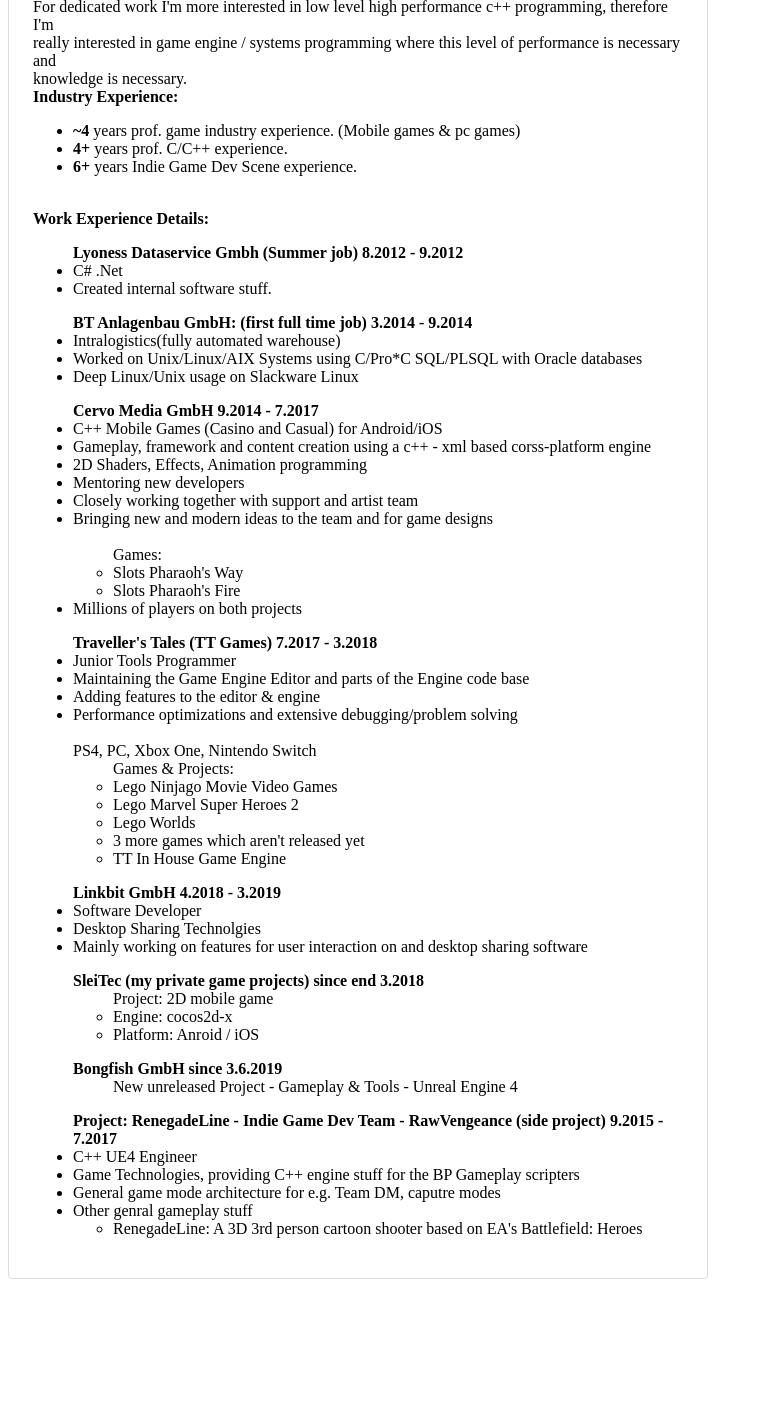
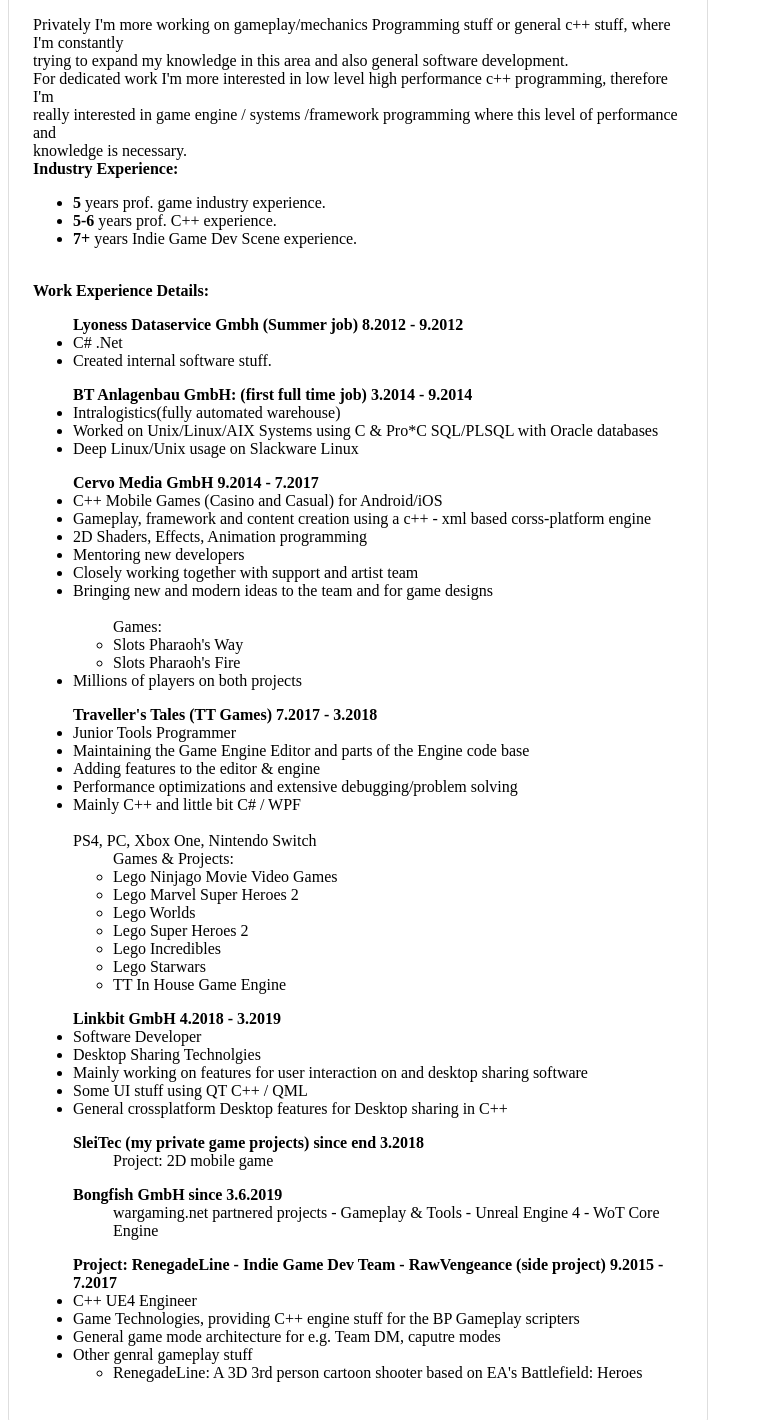
Before and after one commit to Sleicreider/Sleicreider.github.io, a plain HTML site: page about.html in a window 1280 px wide. Shown: the part 580-2000 px from the top of the page, without its empty margins (0-763 px from the left). Before the commit the page ends 1879 px from the top, so only its background shows below. Drawn offline with Linux system fonts and the light colour scheme.

Commit message:
Update about.html

```diff
--- a/about.html
+++ b/about.html
@@ -9,22 +9,27 @@
 			 About Me
 			</header>
 			<article class="tab">
-				<h1>Dominik "Sleicreider" Reisner</h1>
+				<h1>Dominik Reisner</h1>
 				<img src="286abf8.jpg" alt="dreisner"/>
 				<br>
-				<br> I'm Dominik, a 24 years old video game developer and c++ enthusiast from Austria , currently living in UK - Wilmslow.
-                <br> Currently working full time as non gamedev / normal software developer where we focus on desktop sharing technologies.
-				<br> Recently I've relocated back from UK to austria mainly to start my own gamedev company beside my full time job.
+				<br> I'm Dominik, a 25 years old video game developer and c++ enthusiast from Austria..
+                <br> Currently working on my own mobile game projects and also working as game developer for Bongfish.
 
-		        <br> I'm professionally working in the games industry for nearly 4 years now and a little more in overall software development with C/C++.
+				<br> Recently I've relocated back from UK to austria mainly to start working on my own game projects, since
+				<br> working on private projects wasn't allowed at Warner Bros Interactive Entertainment.
+				<br> Additonally I wanted to make it as easy as possible for me to created games (taxes, legally selling stuff)
+				<br> and also getting a little bit more serious about creating stuff, therefore Austria was the obvious
+				<br> since I know most of the stuff, and also know people here who have their own companies.
+
+		        <br> Generally, I'm professionally working in the games industry for over 5 years now and a little more in overall software development with C/C++.
                 <br> My interests and hobbies are playing video games, games development, low latency high performance programming and also motocross/motocycles.
-				<br> Beside programming I'm also a passionate gamer and at the moment my favorite game is WoW and Dota2.
+				<br> Beside programming I'm also a passionate gamer and at the moment my favorite game is WoW,Dota2 and PUBG.
                 <br> But the best game for me will always be Guild Wars(1).
 				<br>
 				<br> Privately I'm more working on gameplay/mechanics Programming stuff or general c++ stuff, where I'm constantly
 				<br> trying to expand my knowledge in this area and also general software development.
 				<br> For dedicated work I'm more interested in low level high performance c++ programming, therefore I'm
-				<br> really interested in game engine / systems programming where this level of performance is necessary and
+				<br> really interested in game engine / systems /framework programming where this level of performance and
 				<br> knowledge is necessary.
                 <br>
 
@@ -32,9 +37,9 @@
                 <b>Industry Experience:</b>
 
                 <ul>
-                    <li><b>~4</b> years prof. game industry experience. (Mobile games & pc games)
-                    <li><b>4+</b> years prof. C/C++ experience.
-                    <li><b>6+</b> years Indie Game Dev Scene experience.
+                    <li><b>5</b> years prof. game industry experience.
+                    <li><b>5-6</b> years prof. C++ experience.
+                    <li><b>7+</b> years Indie Game Dev Scene experience.
                 </ul>
 
                 <br> <b>Work Experience Details:</b>
@@ -44,7 +49,7 @@
                 </ul>
                 <ul> <b>BT Anlagenbau GmbH: (first full time job) 3.2014 - 9.2014</b>
                     <li> Intralogistics(fully automated warehouse)</li>
-                    <li> Worked on Unix/Linux/AIX Systems using C/Pro*C SQL/PLSQL with Oracle databases</li>
+                    <li> Worked on Unix/Linux/AIX Systems using C & Pro*C SQL/PLSQL with Oracle databases</li>
                     <li> Deep Linux/Unix usage on Slackware Linux </li>
                 </ul>
                 <ul> <b>Cervo Media GmbH 9.2014 - 7.2017</b>
@@ -67,12 +72,16 @@
 					<li> Maintaining the Game Engine Editor and parts of the Engine code base </li>
 					<li> Adding features to the editor & engine </li>
 					<li> Performance optimizations and extensive debugging/problem solving </li>
+					<li> Mainly C++ and little bit C# / WPF </li>
+
 					<br> PS4, PC, Xbox One, Nintendo Switch
 					<ul> Games & Projects:
 						<li> Lego Ninjago Movie Video Games </li>
 						<li> Lego Marvel Super Heroes 2 </li>
 						<li> Lego Worlds </li>
-						<li> 3 more games which aren't released yet </li>
+						<li> Lego Super Heroes 2 </li>
+						<li> Lego Incredibles </li>
+						<li> Lego Starwars </li>
 						<li> TT In House Game Engine</li>
 					</ul>
                 </ul>
@@ -81,19 +90,20 @@
                     <li> Software Developer </li>
 					<li> Desktop Sharing Technolgies </li>
 					<li> Mainly working on features for user interaction on and desktop sharing software </li>
+					<li> Some UI stuff using QT C++ / QML </li>
+					<li> General crossplatform Desktop features for Desktop sharing in C++</li>
                 </ul>
 
 				<ul><b>SleiTec (my private game projects) since end 3.2018 </b>
 					<ul> Project: 2D mobile game
-						<li>Engine: cocos2d-x</li>
-						<li>Platform: Anroid / iOS</li>
 					</ul>
                 </ul>
 
 				<ul><b>Bongfish GmbH since 3.6.2019</b>
-					<ul> New unreleased Project
+					<ul> wargaming.net partnered projects
 						- Gameplay & Tools
 						- Unreal Engine 4
+						- WoT Core Engine
 					</ul>
                 </ul>
 
```
